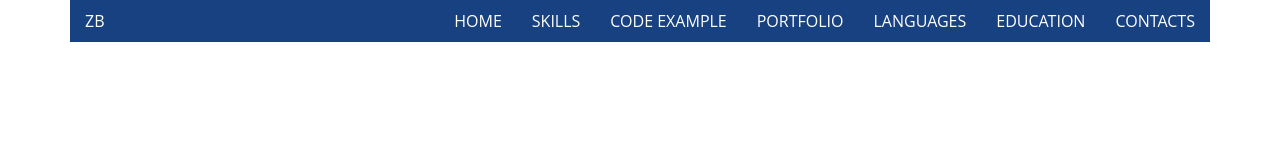
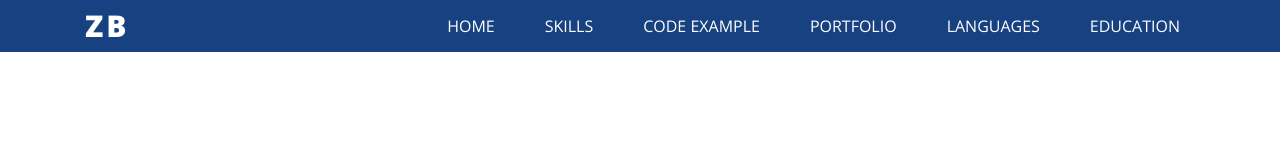
Before and after one commit to ZeinebBatyrbekova/portfolio-css, a plain HTML site: page index.html in a window 1280 px wide. Drawn offline with nearby package versions, Linux system fonts and the light colour scheme.

Commit message:
Add header

```diff
--- a/index.html
+++ b/index.html
@@ -4,33 +4,37 @@
   <meta http-equiv="X-UA-Compatible" content="IE=edge" />
   <meta name="viewport" content="width=device-width, initial-scale=1.0" />
   <title>Zeineb Batyrbekova</title>
+  <link rel="preconnect" href="http://fonts.googleapis.com" />
+  <link rel="preconnect" href="http://fonts.gstatic.com" crossorigin />
+  <link
+    rel="stylesheet"
+    href="http://fonts.googleapis.com/css2?family=Open+Sans:wght@300;400;700;800&display=swap"
+  />
   <link rel="stylesheet" href="style.css" />
   <!--Header-->
   <header class="header">
     <div class="container">
-      <nav class="header-navigation">
-        <a class="header-logo" href="#home">ZB</a>
-        <ul class="menu">
-          <li class="menu-item">
-            <a class="menu-link" href="#home">Home</a>
+      <nav class="header-nav">
+        <a href="#" class="header-logo">ZB</a>
+
+        <ul class="header-menu">
+          <li class="header-menu-item">
+            <a href="#home" class="header-menu-link">Home</a>
           </li>
-          <li class="menu-item">
-            <a class="menu-link" href="#skills">Skills</a>
+          <li class="header-menu-item">
+            <a href="#home" class="header-menu-link">Skills</a>
           </li>
-          <li class="menu-item">
-            <a class="menu-link" href="#code">Code Example</a>
+          <li class="header-menu-item">
+            <a href="#code" class="header-menu-link">Code Example</a>
           </li>
-          <li class="menu-item">
-            <a class="menu-link" href="#portfolio">Portfolio</a>
+          <li class="header-menu-item">
+            <a href="#code" class="header-menu-link">Portfolio</a>
           </li>
-          <li class="menu-item">
-            <a class="menu-link" href="#languages">Languages</a>
+          <li class="header-menu-item">
+            <a href="#languages" class="header-menu-link">Languages</a>
           </li>
-          <li class="menu-item">
-            <a class="menu-link" href="#education">Education</a>
-          </li>
-          <li class="menu-item">
-            <a class="menu-link" href="#contacts">Contacts</a>
+          <li class="header-menu-item">
+            <a href="#education" class="header-menu-link">Education</a>
           </li>
         </ul>
       </nav>
--- a/style.css
+++ b/style.css
@@ -1,51 +1,76 @@
+:root {
+  --accent: #174180;
+  --accent-light: #3764a7;
+  --pure-white: #fff;
+}
 html {
   box-sizing: border-box;
-  scroll-behavior: smooth;
+  scroll-behavior: smooth; /*(плавный переход якорной ссылки)*/
 }
 *,
-*:before,
-*:after {
+*::before,
+::after {
   box-sizing: inherit;
 }
 body {
+  margin: 0;
   font-family: "Open Sans", sans-serif;
-  margin: 0;
+  color: var(--accent, #174180); /*for old version browser*/
 }
 .container {
   width: 1140px;
   margin: 0 auto;
+  padding: 0 15px;
 }
-.header-navigation {
+.header {
+  background-color: var(--accent);
+}
+.header a {
+  color: var(--pure-white);
+  text-decoration: none;
+}
+.header-nav {
+  padding: 11px 0;
   display: flex;
   justify-content: space-between;
   align-items: center;
-  padding: 10px 0;
-  background-color: #174180;
-  color: #fff;
 }
-
 .header-logo {
-  padding: 0 15px;
+  /*display: inline-block; для того чтобы строчный элемент применил размер в 20%*/
+  width: 20%;
+  font-size: 30px;
+  line-height: 30px;
+  font-weight: 800;
+  letter-spacing: 3px;
 }
-.header a {
-  color: #fff;
-  text-decoration: none;
+/*вставка в лого img
+.header-logo img {
+width: 100%;
+height: 60px;
+object-fit: contain; (по центру)
 }
-.menu {
+*/
+.header-menu {
+  width: 78%;
   display: flex;
+  flex-wrap: wrap;
+  justify-content: flex-end;
+  gap: 20px;
   margin: 0;
   padding: 0;
   list-style: none;
-  font-size: 0;
 }
-.menu-item {
-  display: inline-block;
+.header-menu-item {
+  /*display: inline-block; (список выравнивает в одну строку)*/
+  /*float: left; обтекание, это устаревший элемент, его в основном используют только для обтекания изображения*/
 }
-.menu-link {
+.header-menu-link {
+  padding: 15px;
+  font-size: 16px;
+  line-height: 16px;
   text-transform: uppercase;
-  padding: 0 15px;
-  font-size: 16px;
+  transition: background-color 0.4s;
 }
-.menu-link:hover {
-  background-color: blueviolet;
+.header-menu-link:hover {
+  background-color: var(--accent-light);
 }
```
Also changed, not shown: 1 other file.
